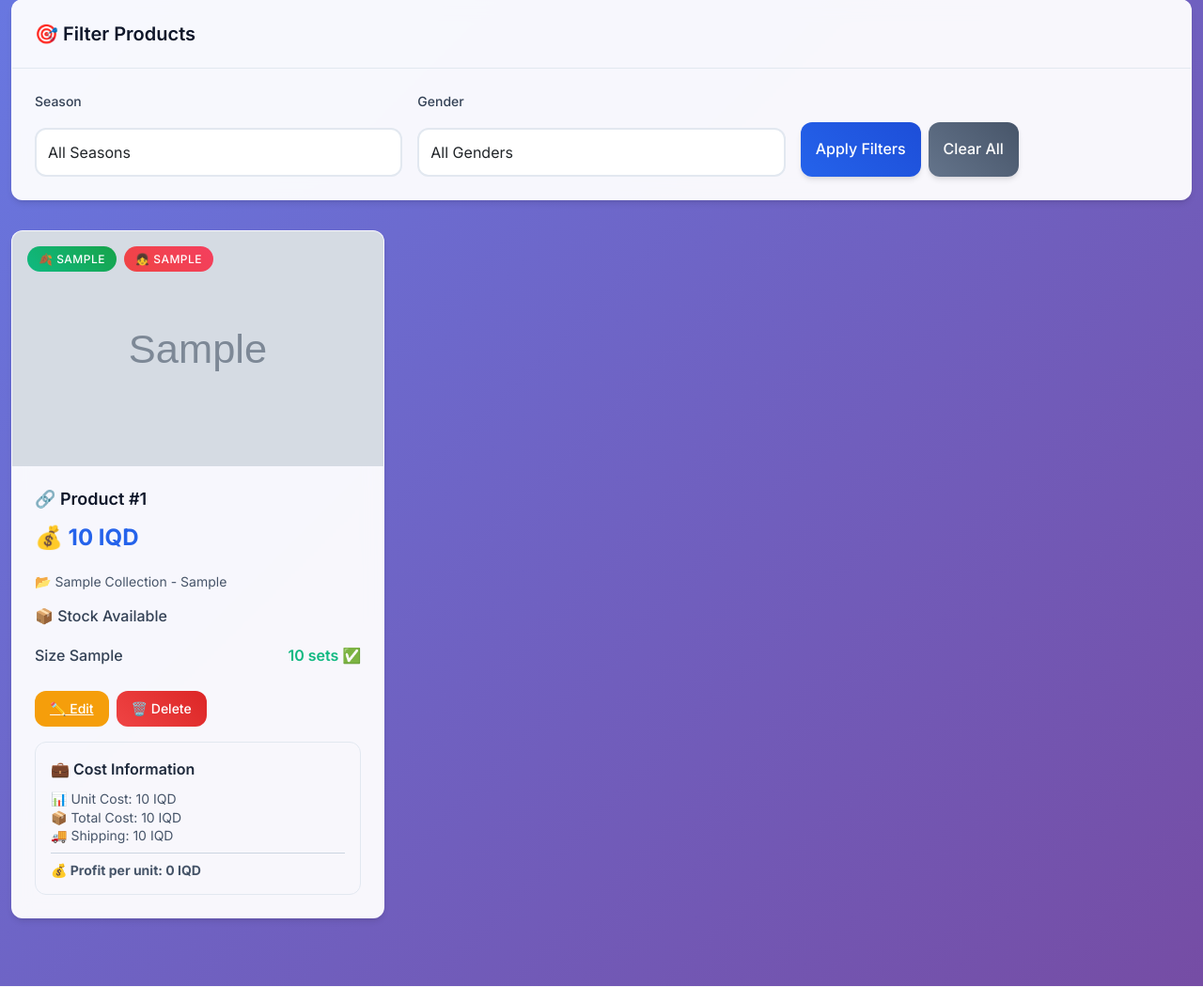
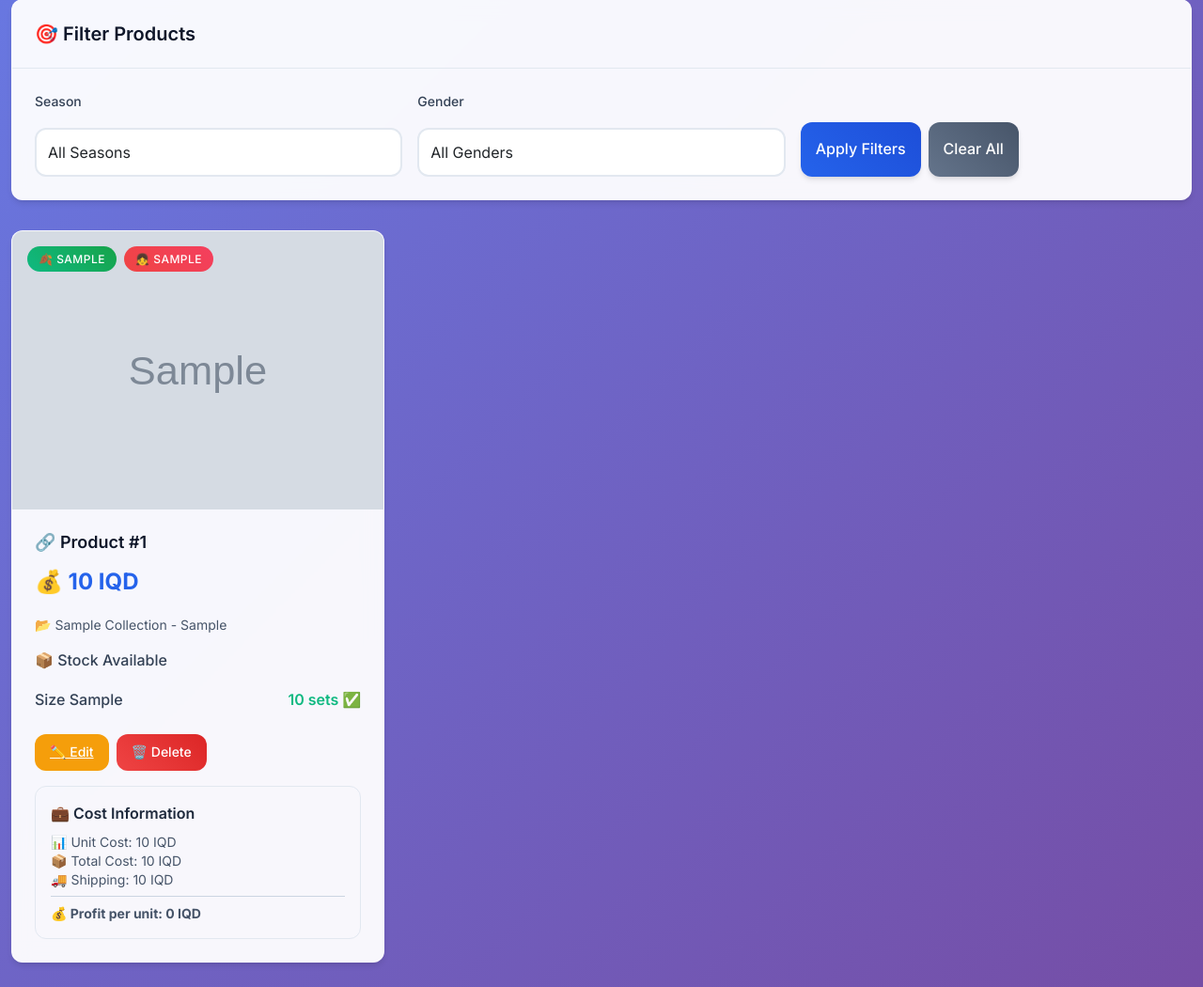
Before and after one commit to Shamil-lateef/clothing_manager, a Flask app: page / in a window 1280 px wide. Shown: the part 379-1429 px from the top of the page at 94% size. Run offline with Flask 3, Linux system fonts and the light colour scheme; a user stored in the database is signed in; tables that the repository leaves empty hold one stand-in row (values such as "Sample post"); grey boxes marked "Sample" are stand-in pictures.

Commit message:
adjust item card style

```diff
--- a/static/style.css
+++ b/static/style.css
@@ -289,18 +289,20 @@ body {
 .product-image-container {
   position: relative;
   overflow: hidden;
-  height: 250px;
+  height: auto;
+  min-height: 200px;
 }
 
 .product-image {
   width: 100%;
-  height: 100%;
-  object-fit: cover;
+  height: auto;
+  object-fit: contain;
   transition: var(--transition);
+  max-height: 350px;
 }
 
 .product-card:hover .product-image {
-  transform: scale(1.05);
+  transform: scale(1.02);
 }
 
 .product-badges {
```
